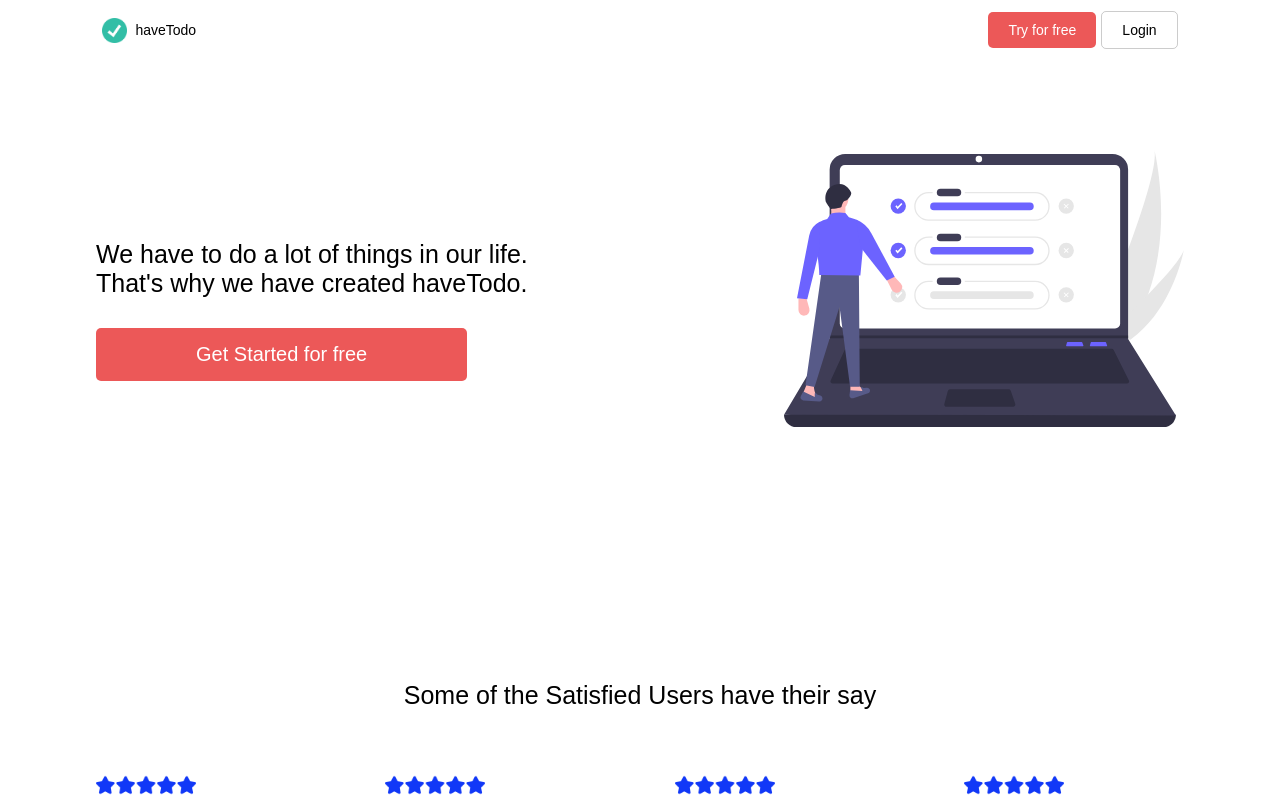
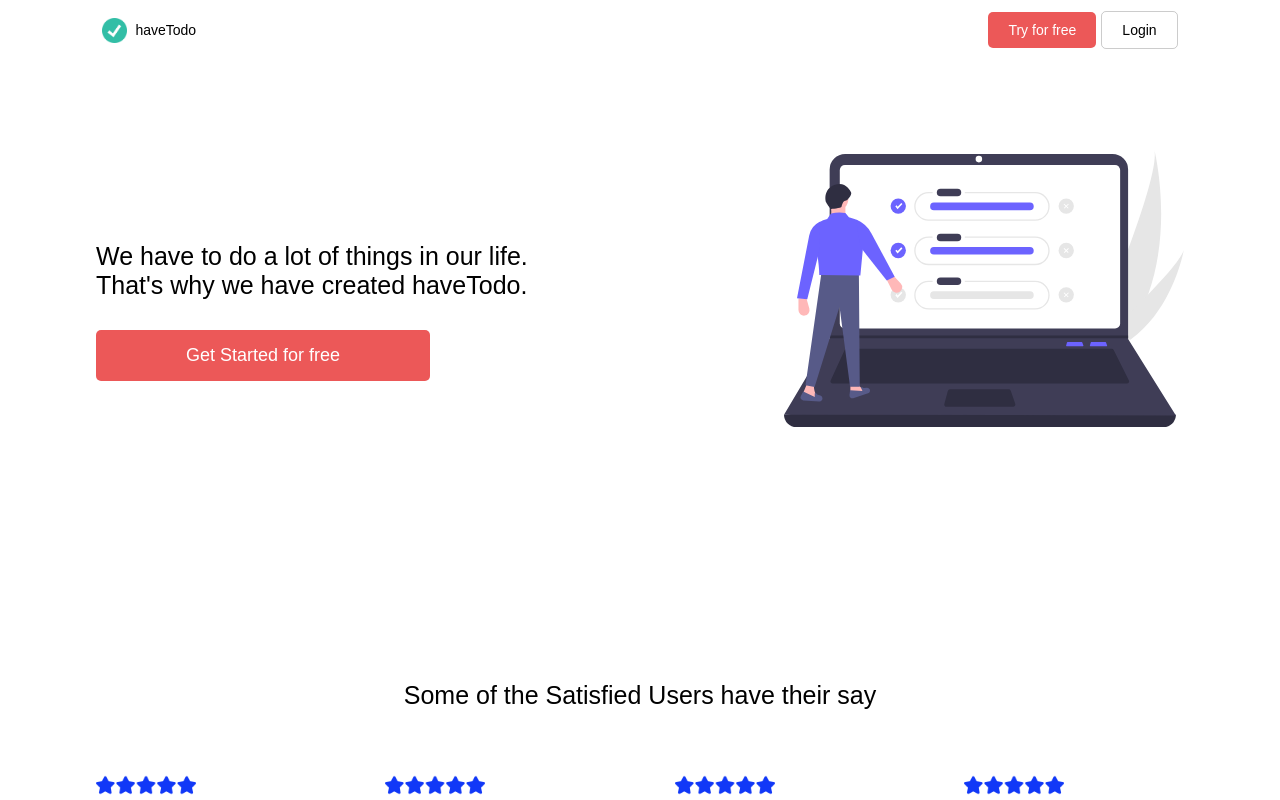
Before and after one commit to therealrinku/robonote, a React (Create React App) app: page / in a window 1280 px wide. Shown: the top 800 px of the page. Built offline with nearby package versions, Linux system fonts and the light colour scheme.

Commit message:
lil improvements

```diff
--- a/src/sass/ActionButton.scss
+++ b/src/sass/ActionButton.scss
@@ -1,7 +1,7 @@
 .action--button {
   margin-top: 5px;
-  padding: 15px 100px;
-  font-size: 20px;
+  padding: 15px 90px;
+  font-size: 18px;
   border: none;
   background: #ec5858;
   color: white;
```
